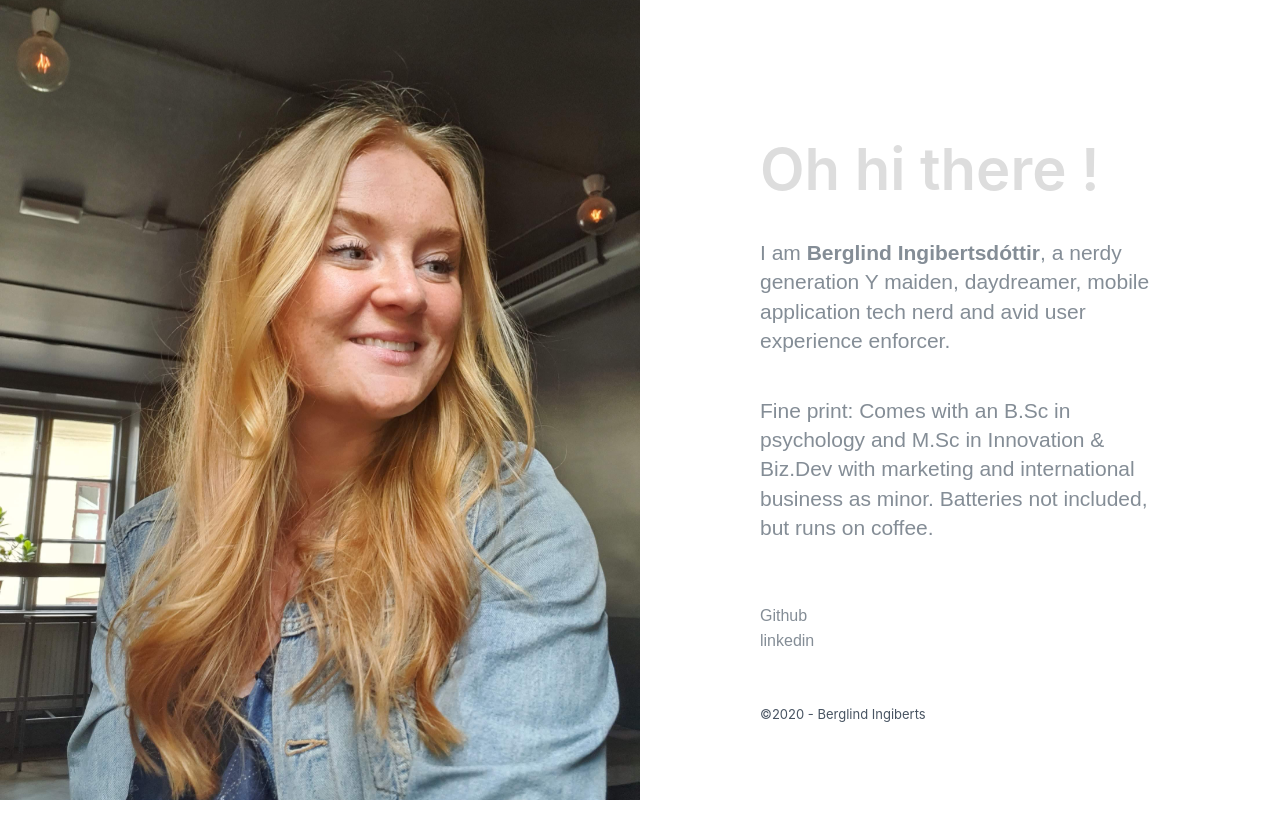
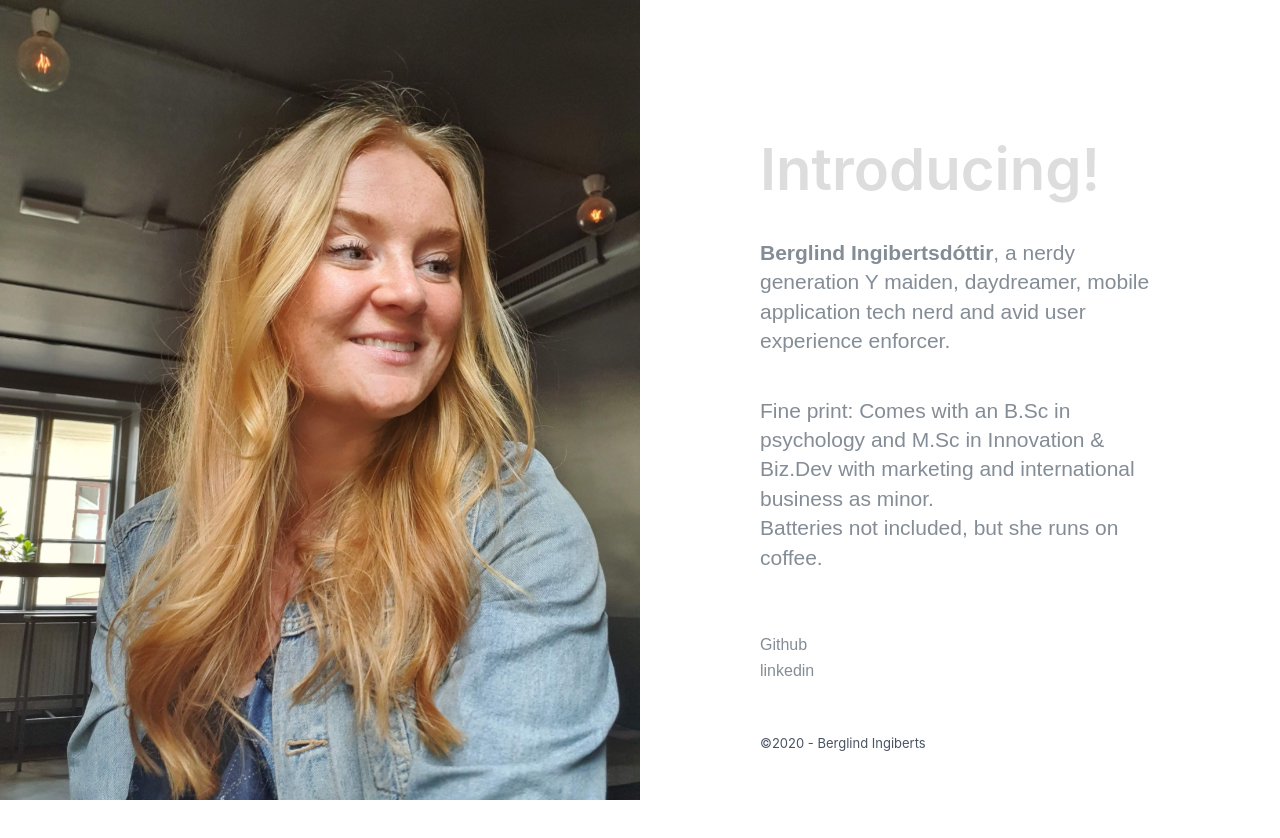
Before and after one commit to berglindred/berglind, a plain HTML site: page index.html in a window 1280 px wide. Drawn offline with nearby package versions, Linux system fonts and the light colour scheme; a script that the page names is missing.

Commit message:
Update index.html

```diff
--- a/index.html
+++ b/index.html
@@ -28,12 +28,12 @@ body {
     <div class="rightcontent w-col w-col-6 w-col-stack">
       <div data-w-id="3fd5aeb3-22da-ed60-7286-0d11f16597d3" style="opacity:0" class="content">
        <!-- <div class="name">Berglind Ingiberts</div>-->
-        <h1 class="tagline"><strong class="bold-text">Oh hi there !</strong></h1>
-        <p class="bio">I am <b>Berglind Ingibertsdóttir</b>,
+        <h1 class="tagline"><strong class="bold-text">Introducing!</strong></h1>
+        <p class="bio"> <b>Berglind Ingibertsdóttir</b>,
           a nerdy generation Y maiden, daydreamer,
           mobile application tech nerd and
           avid user experience enforcer. </p>
-          <p class="bio">Fine print: Comes with an B.Sc in psychology and M.Sc in Innovation & Biz.Dev with marketing and international business as minor. Batteries not included, but runs on coffee.</p>
+          <p class="bio">Fine print: Comes with an B.Sc in psychology and M.Sc in Innovation & Biz.Dev with marketing and international business as minor. </br>Batteries not included, but she runs on coffee.</p>
 
         <div class="links w-row">
           <div class="column w-col w-col-4">
```
